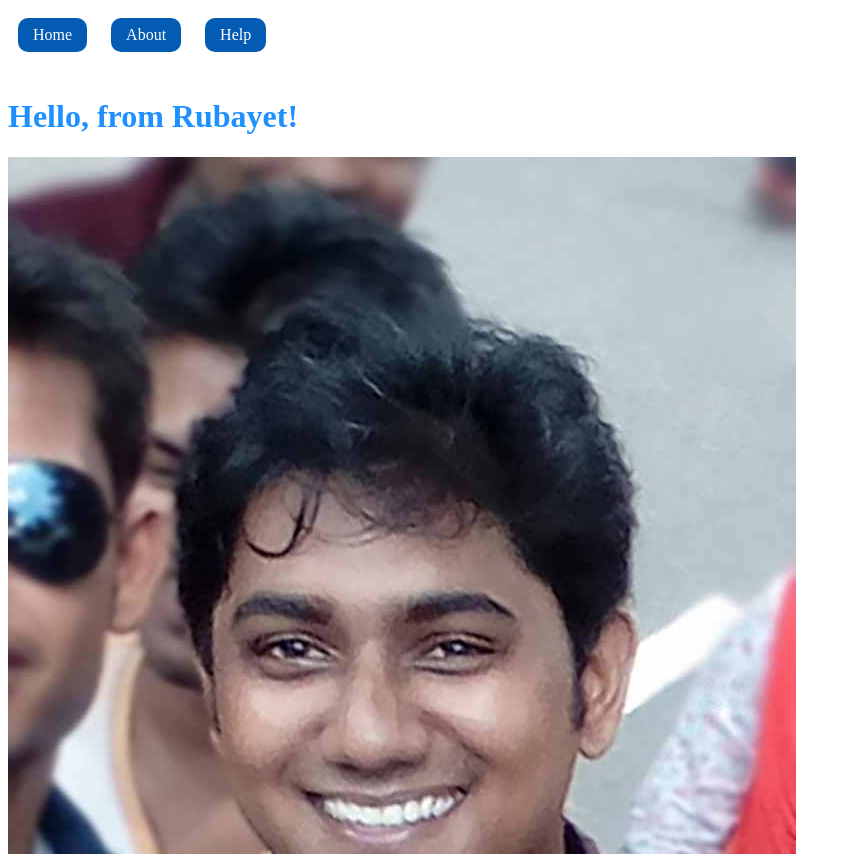
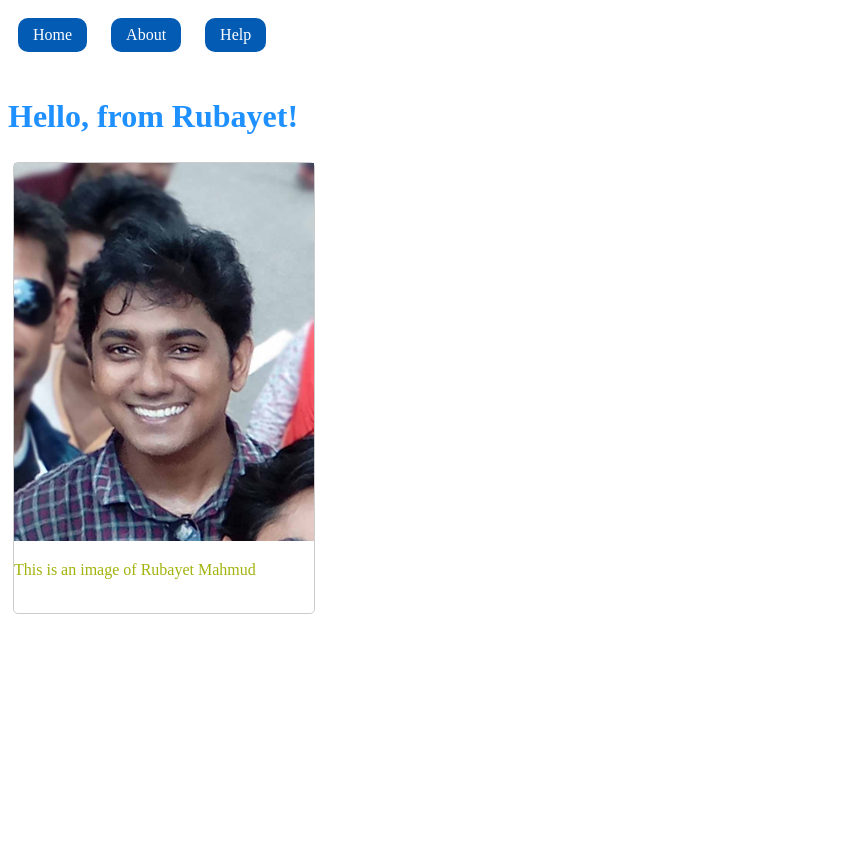
Before and after one commit to mmrubayet/djangoAuthentication, a Django app: page /authView/about/ in a window 1280 px wide. Shown: the top 854 px of the page, without its empty margins (0-851 px from the left). After the commit the page ends 614 px from the top, so only its background shows below. Run offline with Django 3.2, Linux system fonts and the light colour scheme.

Commit message:
change styling

```diff
--- a/static/css/mystyle.css
+++ b/static/css/mystyle.css
@@ -28,3 +28,21 @@ a:hover {
 a:active {
  color: blue;
 }
+
+div.gallery {
+  margin: 5px;
+  border: 1px solid #ccc;
+  border-radius: 5px;
+  float: left;
+  width: 300px;
+}
+
+div.gallery img {
+  width: 100%;
+  height: auto;
+}
+
+div.desc {
+  padding: 15px;
+  text-align: center;
+}
--- a/templates/authView/about.html
+++ b/templates/authView/about.html
@@ -6,8 +6,9 @@
 
 
     <h1>Hello, from Rubayet!</h1>
-    <img src="{% static 'images/rmm.jpg'%}" alt="Uh oh, it didn't show!">
-    <br>
-    <p>This is an image of Rubayet Mahmud</p> <br>
+    <div class="gallery">
+      <img src="{% static 'images/rmm.jpg'%}" alt="Uh oh, it didn't showed up!">
+      <p>This is an image of Rubayet Mahmud</p> <br>
+    </div>
 
   {% endblock %}
```
